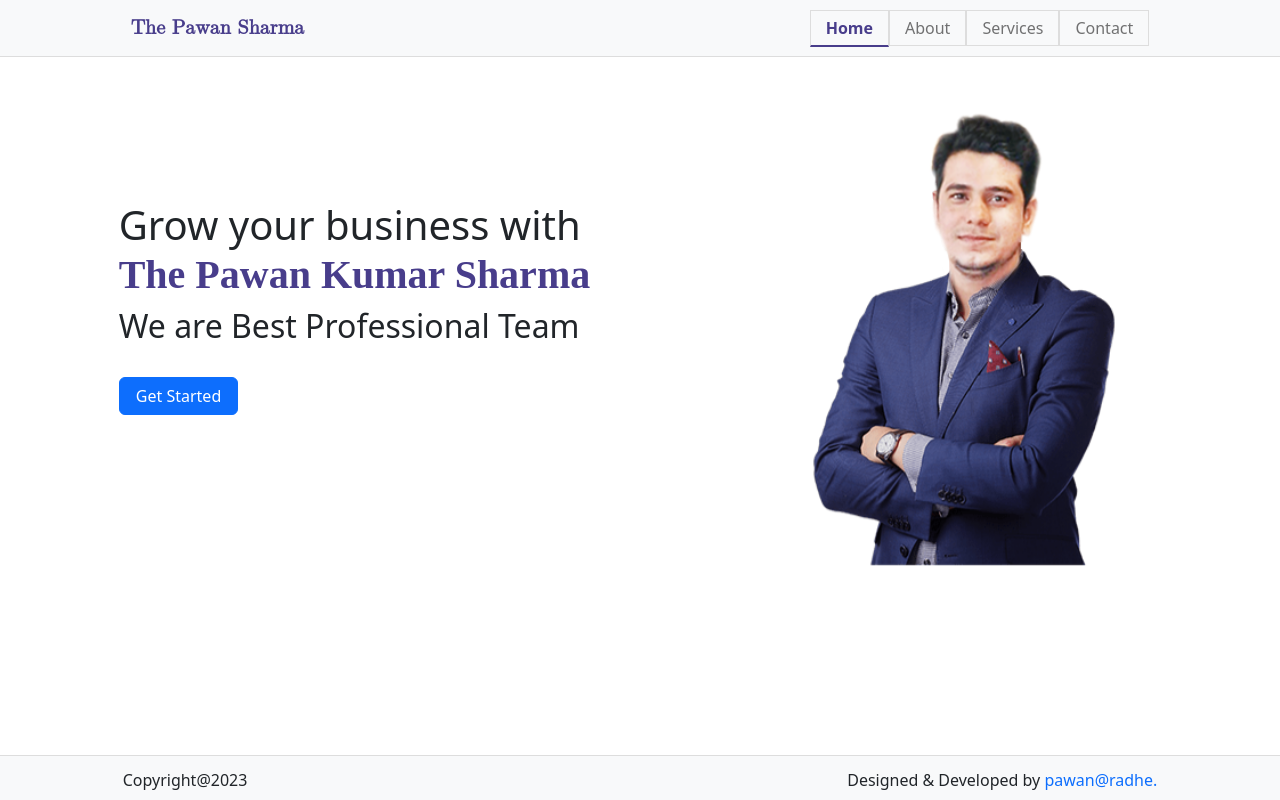
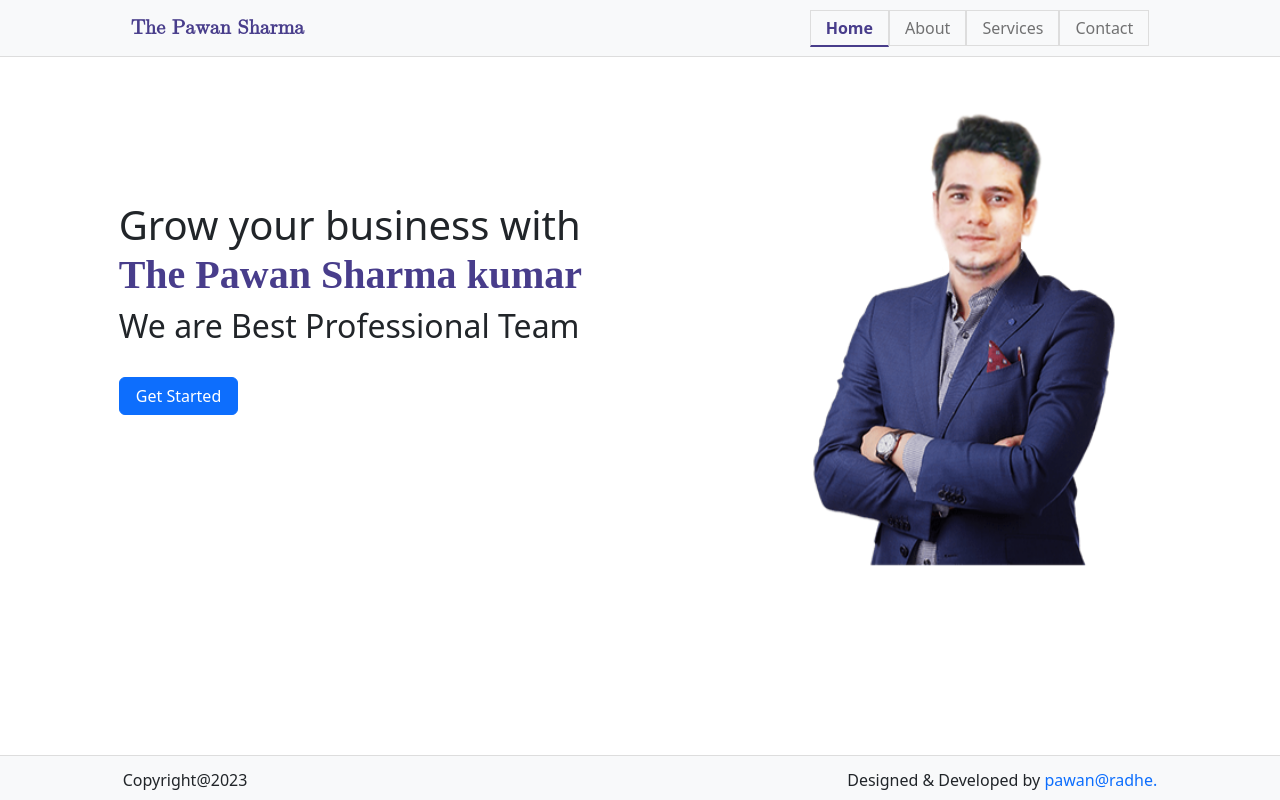
Before and after one commit to thepawansharma/website, a React (Create React App) app: page / in a window 1280 px wide. Built offline with nearby package versions, Linux system fonts and the light colour scheme.

Commit message:
added codeo

```diff
--- a/src/Home.jsx
+++ b/src/Home.jsx
@@ -10,7 +10,7 @@ const Home = () => {
                         <div className='col-10 mx-auto'>
                             <div className="row mt-5 m-margin">
                                 <div className="col-md-6 mt-5 pt-5 mx-auto">
-                                    <h1>Grow your business with <br /> <strong className="brandName">The Pawan Kumar Sharma</strong></h1>
+                                    <h1>Grow your business with <br /> <strong className="brandName">The Pawan Sharma kumar</strong></h1>
                                     <h2>We are Best Professional Team</h2><br />
                                     <button className="btn btn-primary">&nbsp;Get Started&nbsp;</button>
                                 </div>
```
